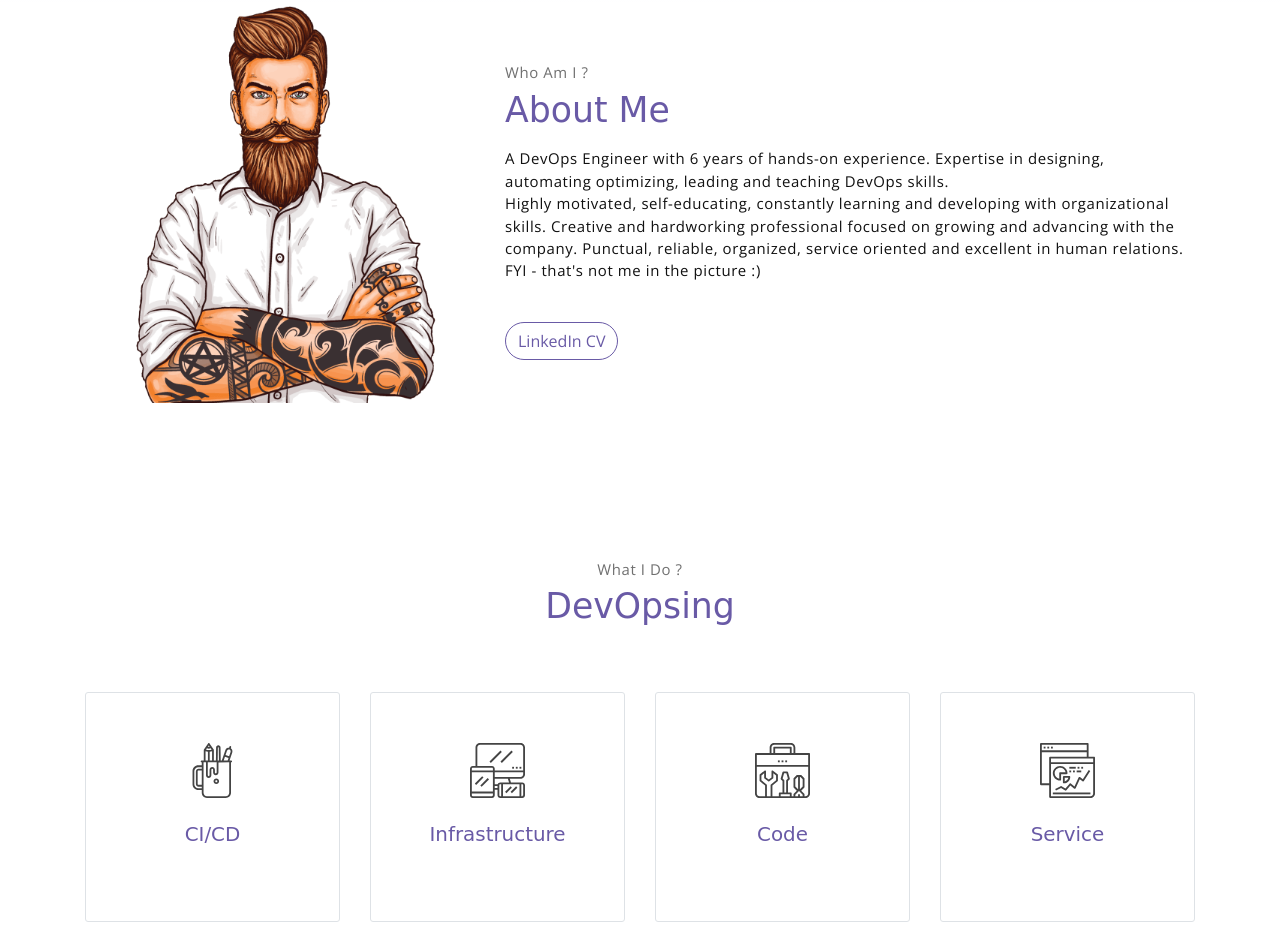
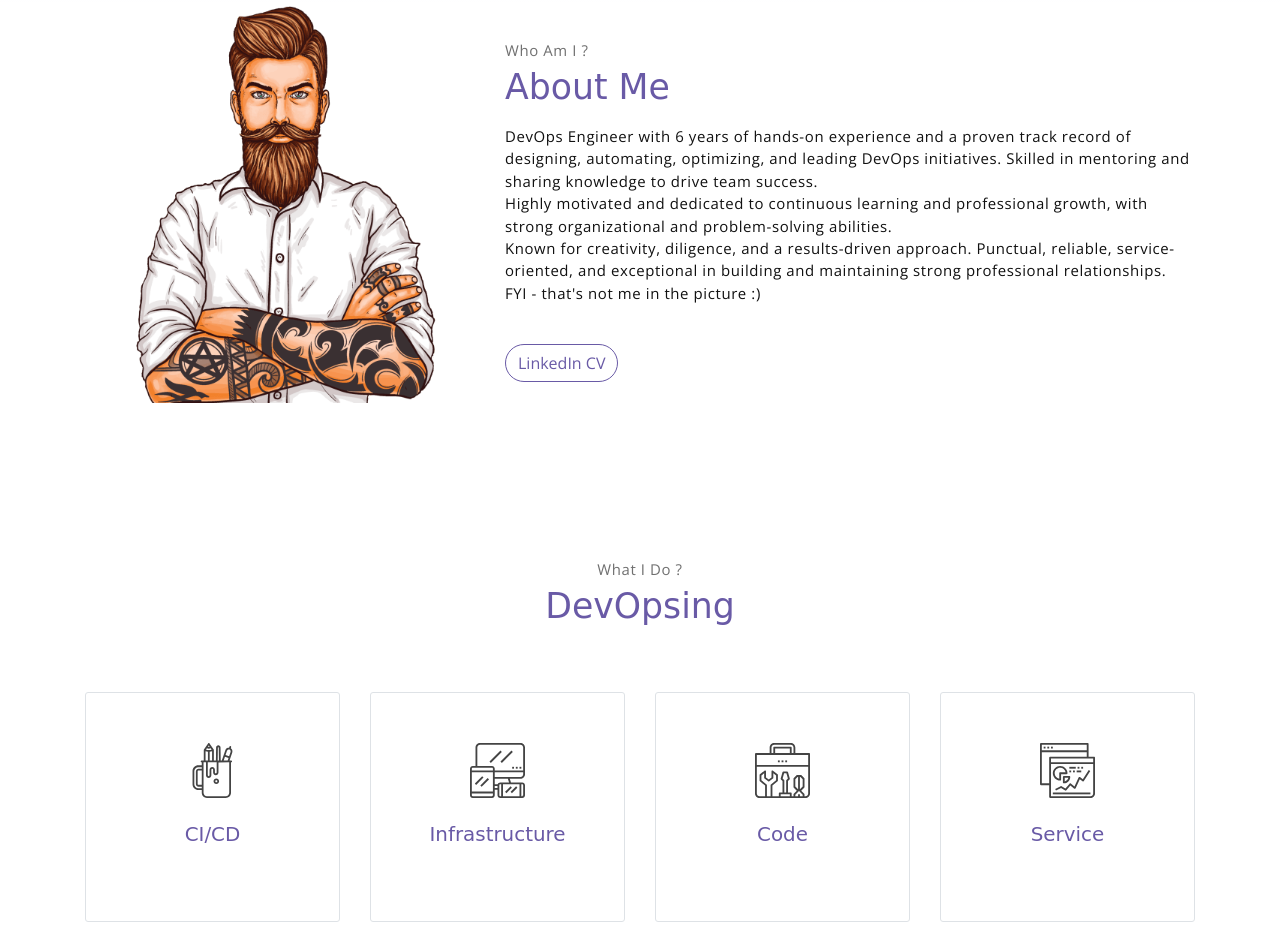
Before and after one commit to shavitbit/shavitbit.github.io, a website: page index.html in a window 1280 px wide. Shown: the part 797-1722 px from the top of the page. Drawn offline with nearby package versions, Linux system fonts and the light colour scheme; a web font is replaced by a local one.

Commit message:
Update index.html

```diff
--- a/index.html
+++ b/index.html
@@ -67,10 +67,11 @@
                     <p class="section-subtitle">Who Am I ?</p>
                     <h2 class="section-title mb-3">About Me</h2>
                     <p>
-                        A DevOps Engineer with 6 years of hands-on experience. Expertise in designing, automating optimizing, leading and teaching DevOps skills.
-                        <br>Highly motivated, self-educating, constantly learning and developing with organizational skills.
-                        Creative and hardworking professional focused on growing and advancing with the company.
-                        Punctual, reliable, organized, service oriented and excellent in human relations. <br/>FYI - that's not me in the picture :)
+                        DevOps Engineer with 6 years of hands-on experience and a proven track record of designing, automating, optimizing, and leading DevOps initiatives.
+			Skilled in mentoring and sharing knowledge to drive team success. <br/>
+			Highly motivated and dedicated to continuous learning and professional growth, with strong organizational and problem-solving abilities. <br/>
+			Known for creativity, diligence, and a results-driven approach. Punctual, reliable, service-oriented, and exceptional in building and maintaining strong professional relationships.
+			<br/>FYI - that's not me in the picture :)
                     </p>
                     <a href="https://www.linkedin.com/in/oren-bahar" target="_blank">
                      <button class="btn-rounded btn btn-outline-primary mt-4">LinkedIn CV</button>
```
